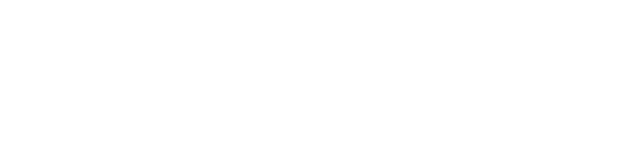
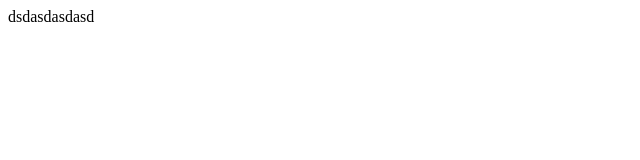
Before and after one commit to zStarkss/workspace, a plain HTML site: page index.html in a window 1280 px wide. Shown: the whole page, without its empty margins (0-640 px from the left). Drawn offline with Linux system fonts and the light colour scheme.

Commit message:
niva branch

```diff
--- a/index.html
+++ b/index.html
@@ -7,6 +7,6 @@
     <title>Document</title>
 </head>
 <body>
-
+    dsdasdasdasd
 </body>
 </html>
```
